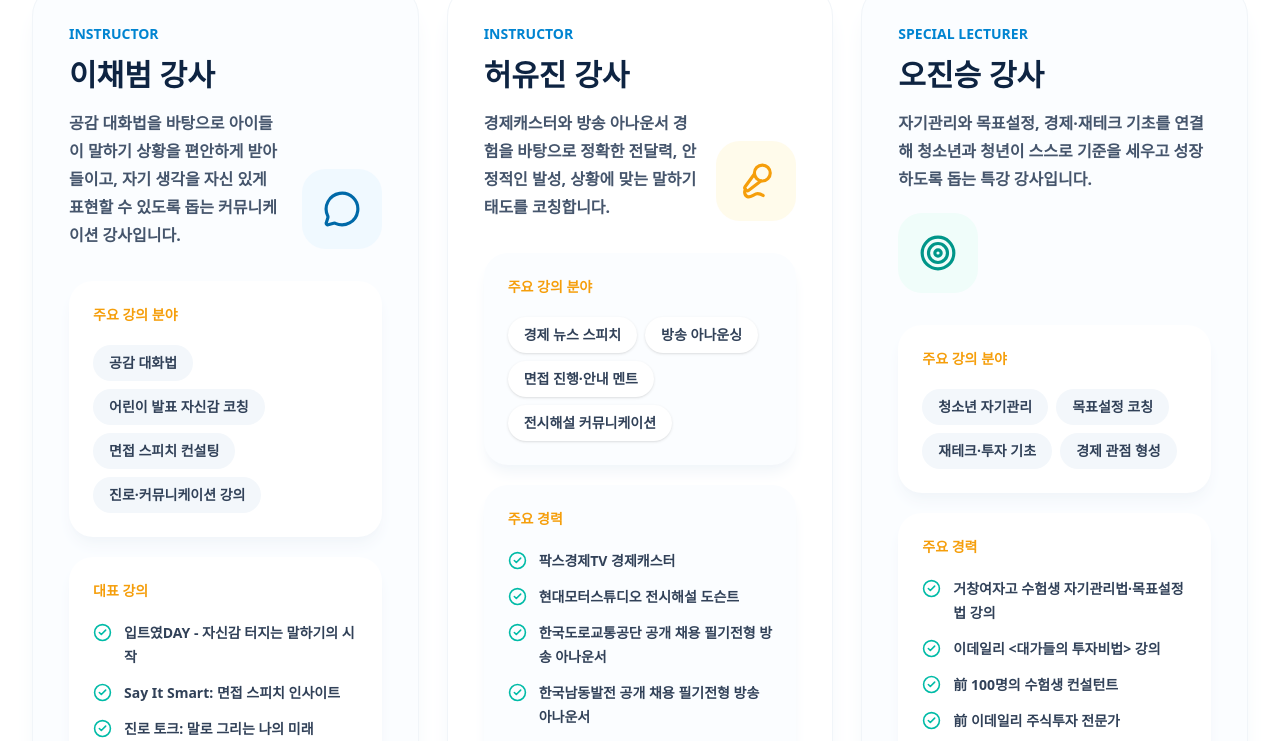
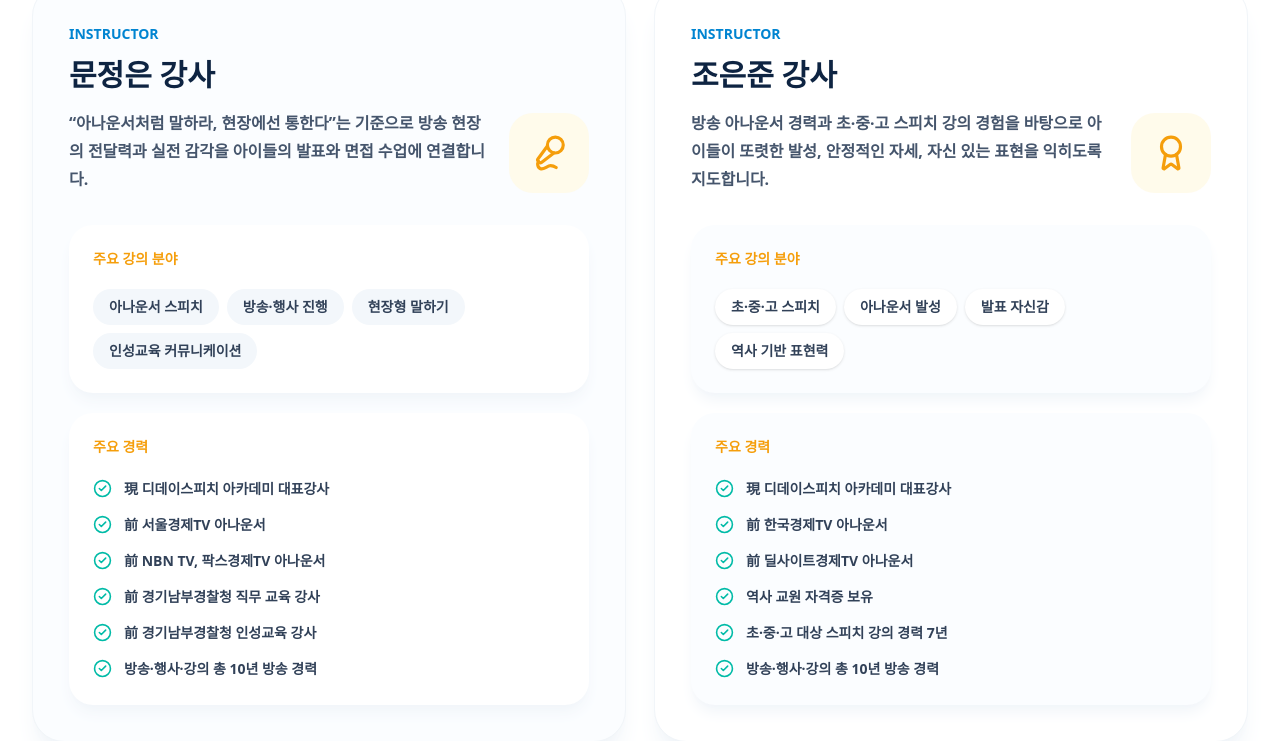
Before and after one commit to Juniorgi/dday-kids-speech, a React (Vite) app: page / in a window 1280 px wide. Shown: the part 3902-4643 px from the top of the page. Built offline with nearby package versions, Linux system fonts and the light colour scheme.

Commit message:
Update instructor lineup

```diff
--- a/src/App.jsx
+++ b/src/App.jsx
@@ -95,6 +95,38 @@ export default function App() {
     "진로 토크: 말로 그리는 나의 미래",
   ];
 
+  const moonInstructorHighlights = [
+    "아나운서 스피치",
+    "방송·행사 진행",
+    "현장형 말하기",
+    "인성교육 커뮤니케이션",
+  ];
+
+  const moonCareers = [
+    "現 디데이스피치 아카데미 대표강사",
+    "前 서울경제TV 아나운서",
+    "前 NBN TV, 팍스경제TV 아나운서",
+    "前 경기남부경찰청 직무 교육 강사",
+    "前 경기남부경찰청 인성교육 강사",
+    "방송·행사·강의 총 10년 방송 경력",
+  ];
+
+  const choInstructorHighlights = [
+    "초·중·고 스피치",
+    "아나운서 발성",
+    "발표 자신감",
+    "역사 기반 표현력",
+  ];
+
+  const choCareers = [
+    "現 디데이스피치 아카데미 대표강사",
+    "前 한국경제TV 아나운서",
+    "前 딜사이트경제TV 아나운서",
+    "역사 교원 자격증 보유",
+    "초·중·고 대상 스피치 강의 경력 7년",
+    "방송·행사·강의 총 10년 방송 경력",
+  ];
+
   const huhInstructorHighlights = [
     "경제 뉴스 스피치",
     "방송 아나운싱",
@@ -109,22 +141,6 @@ export default function App() {
     "한국남동발전 공개 채용 필기전형 방송 아나운서",
     "한국중부발전 공개 채용 필기전형 방송 아나운서",
     "아나운서 심화 과정 및 경제 전문 클래스 수료",
-  ];
-
-  const ohInstructorHighlights = [
-    "청소년 자기관리",
-    "목표설정 코칭",
-    "재테크·투자 기초",
-    "경제 관점 형성",
-  ];
-
-  const ohCareers = [
-    "거창여자고 수험생 자기관리법·목표설정법 강의",
-    "이데일리 <대가들의 투자비법> 강의",
-    "前 100명의 수험생 컨설턴트",
-    "前 이데일리 주식투자 전문가",
-    "주식투자전문가 프리랜서 강의 경력",
-    "증권투자권유대행인",
   ];
 
   const reviews = [
@@ -454,7 +470,119 @@ export default function App() {
             </div>
           </div>
 
-          <div className="mt-10 grid gap-7 lg:grid-cols-3">
+          <div className="mt-10 grid gap-7 lg:grid-cols-2">
+            <div className="rounded-[2rem] border border-slate-100 bg-[#fbfdff] p-7 shadow-xl shadow-slate-100 sm:p-9">
+              <div className="flex flex-col justify-between gap-5 md:flex-row md:items-end">
+                <div>
+                  <span className="text-sm font-extrabold text-sky-600">
+                    INSTRUCTOR
+                  </span>
+                  <h3 className="mt-3 text-3xl font-extrabold text-[#0e2442]">
+                    문정은 강사
+                  </h3>
+                  <p className="mt-4 text-base font-semibold leading-7 text-slate-600">
+                    “아나운서처럼 말하라, 현장에선 통한다”는 기준으로
+                    방송 현장의 전달력과 실전 감각을 아이들의 발표와 면접
+                    수업에 연결합니다.
+                  </p>
+                </div>
+                <div className="flex size-20 shrink-0 items-center justify-center rounded-3xl bg-amber-50 text-[#f59e0b]">
+                  <Mic2 size={38} />
+                </div>
+              </div>
+
+              <div className="mt-8 rounded-3xl bg-white p-6 shadow-lg shadow-slate-100">
+                <p className="text-sm font-extrabold text-[#f59e0b]">
+                  주요 강의 분야
+                </p>
+                <div className="mt-5 flex flex-wrap gap-2">
+                  {moonInstructorHighlights.map((item) => (
+                    <span
+                      key={item}
+                      className="rounded-full bg-[#f3f7fb] px-4 py-2 text-sm font-bold text-slate-700"
+                    >
+                      {item}
+                    </span>
+                  ))}
+                </div>
+              </div>
+
+              <div className="mt-5 rounded-3xl bg-white p-6 shadow-lg shadow-slate-100">
+                <p className="text-sm font-extrabold text-[#f59e0b]">
+                  주요 경력
+                </p>
+                <div className="mt-5 grid gap-3">
+                  {moonCareers.map((career) => (
+                    <div key={career} className="flex items-start gap-3">
+                      <CheckCircle2
+                        className="mt-0.5 shrink-0 text-teal-500"
+                        size={19}
+                      />
+                      <span className="text-sm font-bold leading-6 text-slate-700">
+                        {career}
+                      </span>
+                    </div>
+                  ))}
+                </div>
+              </div>
+            </div>
+
+            <div className="rounded-[2rem] border border-slate-100 bg-white p-7 shadow-xl shadow-slate-100 sm:p-9">
+              <div className="flex flex-col justify-between gap-5 md:flex-row md:items-end">
+                <div>
+                  <span className="text-sm font-extrabold text-sky-600">
+                    INSTRUCTOR
+                  </span>
+                  <h3 className="mt-3 text-3xl font-extrabold text-[#0e2442]">
+                    조은준 강사
+                  </h3>
+                  <p className="mt-4 text-base font-semibold leading-7 text-slate-600">
+                    방송 아나운서 경력과 초·중·고 스피치 강의 경험을 바탕으로
+                    아이들이 또렷한 발성, 안정적인 자세, 자신 있는 표현을
+                    익히도록 지도합니다.
+                  </p>
+                </div>
+                <div className="flex size-20 shrink-0 items-center justify-center rounded-3xl bg-amber-50 text-[#f59e0b]">
+                  <Award size={38} />
+                </div>
+              </div>
+
+              <div className="mt-8 rounded-3xl bg-[#fbfdff] p-6 shadow-lg shadow-slate-100">
+                <p className="text-sm font-extrabold text-[#f59e0b]">
+                  주요 강의 분야
+                </p>
+                <div className="mt-5 flex flex-wrap gap-2">
+                  {choInstructorHighlights.map((item) => (
+                    <span
+                      key={item}
+                      className="rounded-full bg-white px-4 py-2 text-sm font-bold text-slate-700 shadow-sm"
+                    >
+                      {item}
+                    </span>
+                  ))}
+                </div>
+              </div>
+
+              <div className="mt-5 rounded-3xl bg-[#fbfdff] p-6 shadow-lg shadow-slate-100">
+                <p className="text-sm font-extrabold text-[#f59e0b]">
+                  주요 경력
+                </p>
+                <div className="mt-5 grid gap-3">
+                  {choCareers.map((career) => (
+                    <div key={career} className="flex items-start gap-3">
+                      <CheckCircle2
+                        className="mt-0.5 shrink-0 text-teal-500"
+                        size={19}
+                      />
+                      <span className="text-sm font-bold leading-6 text-slate-700">
+                        {career}
+                      </span>
+                    </div>
+                  ))}
+                </div>
+              </div>
+            </div>
+
             <div className="rounded-[2rem] border border-slate-100 bg-[#fbfdff] p-7 shadow-xl shadow-slate-100 sm:p-9">
               <div className="flex flex-col justify-between gap-5 md:flex-row md:items-end">
                 <div>
@@ -552,61 +680,6 @@ export default function App() {
                 </p>
                 <div className="mt-5 grid gap-3">
                   {huhCareers.map((career) => (
-                    <div key={career} className="flex items-start gap-3">
-                      <CheckCircle2
-                        className="mt-0.5 shrink-0 text-teal-500"
-                        size={19}
-                      />
-                      <span className="text-sm font-bold leading-6 text-slate-700">
-                        {career}
-                      </span>
-                    </div>
-                  ))}
-                </div>
-              </div>
-            </div>
-
-            <div className="rounded-[2rem] border border-slate-100 bg-[#fbfdff] p-7 shadow-xl shadow-slate-100 sm:p-9">
-              <div className="flex flex-col justify-between gap-5 md:flex-row md:items-end lg:flex-col lg:items-start">
-                <div>
-                  <span className="text-sm font-extrabold text-sky-600">
-                    SPECIAL LECTURER
-                  </span>
-                  <h3 className="mt-3 text-3xl font-extrabold text-[#0e2442]">
-                    오진승 강사
-                  </h3>
-                  <p className="mt-4 text-base font-semibold leading-7 text-slate-600">
-                    자기관리와 목표설정, 경제·재테크 기초를 연결해 청소년과
-                    청년이 스스로 기준을 세우고 성장하도록 돕는 특강 강사입니다.
-                  </p>
-                </div>
-                <div className="flex size-20 shrink-0 items-center justify-center rounded-3xl bg-teal-50 text-teal-600">
-                  <Target size={38} />
-                </div>
-              </div>
-
-              <div className="mt-8 rounded-3xl bg-white p-6 shadow-lg shadow-slate-100">
-                <p className="text-sm font-extrabold text-[#f59e0b]">
-                  주요 강의 분야
-                </p>
-                <div className="mt-5 flex flex-wrap gap-2">
-                  {ohInstructorHighlights.map((item) => (
-                    <span
-                      key={item}
-                      className="rounded-full bg-[#f3f7fb] px-4 py-2 text-sm font-bold text-slate-700"
-                    >
-                      {item}
-                    </span>
-                  ))}
-                </div>
-              </div>
-
-              <div className="mt-5 rounded-3xl bg-white p-6 shadow-lg shadow-slate-100">
-                <p className="text-sm font-extrabold text-[#f59e0b]">
-                  주요 경력
-                </p>
-                <div className="mt-5 grid gap-3">
-                  {ohCareers.map((career) => (
                     <div key={career} className="flex items-start gap-3">
                       <CheckCircle2
                         className="mt-0.5 shrink-0 text-teal-500"
```
